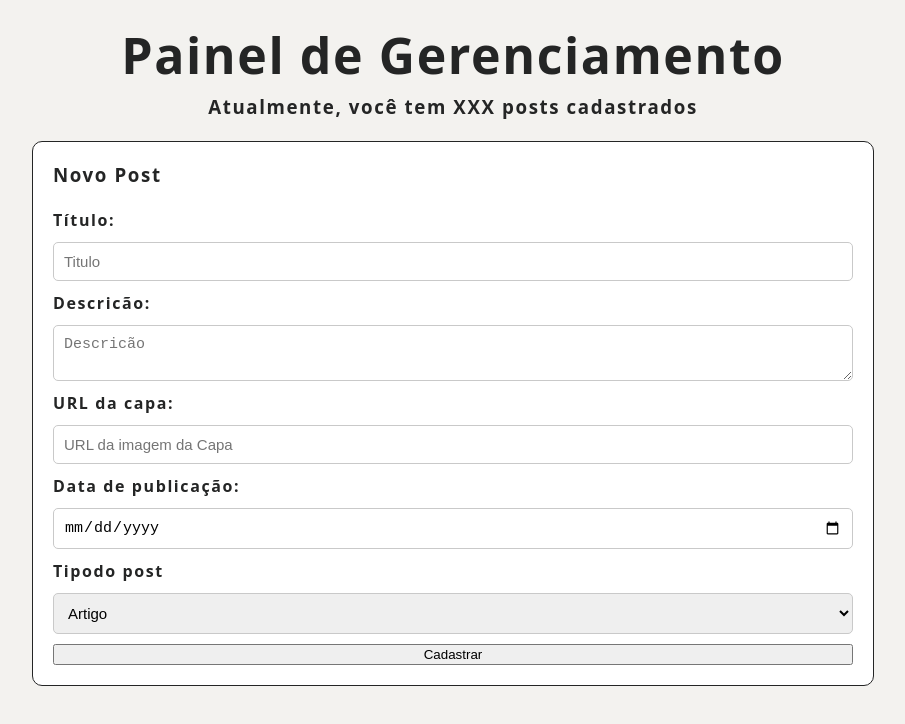
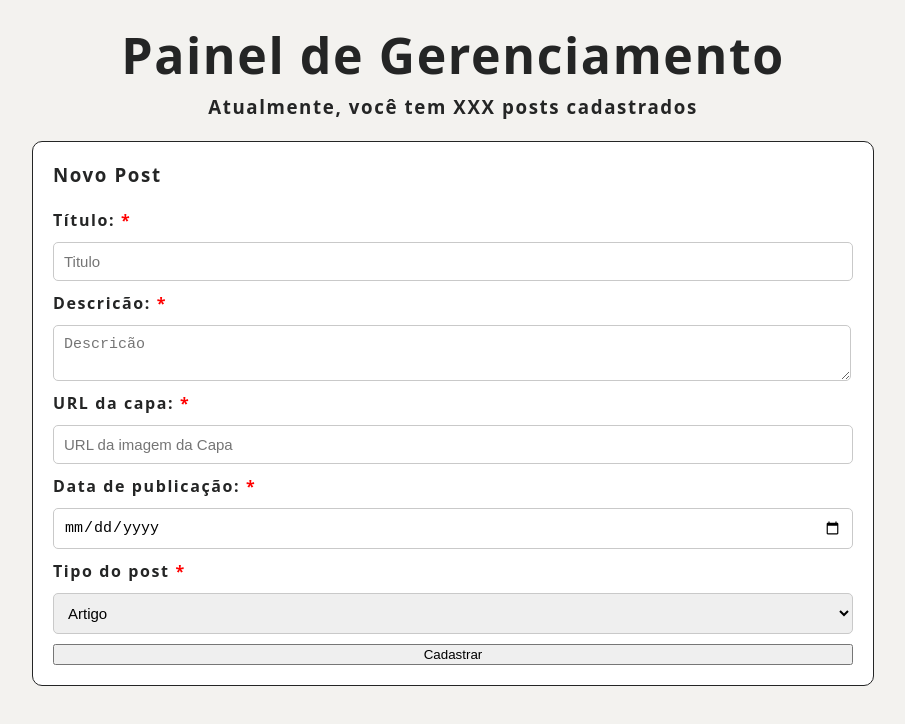
Before and after one commit to alexritzmann/Curso-FuturoDev-FrontEnd, a React (Vite) app in the folder Trello/M02S09/meu-app-react/: page / in a window 1280 px wide. Shown: the top 724 px of the page, without its empty margins (187-1092 px from the left). Built offline with nearby package versions, Linux system fonts and the light colour scheme.

Commit message:
M02S09 Ex5

```diff
--- a/Trello/M02S09/meu-app-react/package.json
+++ b/Trello/M02S09/meu-app-react/package.json
@@ -11,7 +11,8 @@
   },
   "dependencies": {
     "react": "^19.1.0",
-    "react-dom": "^19.1.0"
+    "react-dom": "^19.1.0",
+    "react-toastify": "^11.0.5"
   },
   "devDependencies": {
     "@eslint/js": "^9.30.1",
--- a/Trello/M02S09/meu-app-react/src/components/form/Form.css
+++ b/Trello/M02S09/meu-app-react/src/components/form/Form.css
@@ -33,7 +33,6 @@
 .container-form > form > input:hover{
     border: #242525 1px solid;
     border-radius: 5px;
-    padding: 11px;
     font-size: 15px;
     font-weight: 500;
 }
@@ -44,12 +43,15 @@
     padding: 10px;
     font-size: 15px;
     font-weight: 500;
+    max-width: 97%;
+    min-width: 97%;
+    max-height: 150px;
+    min-height: 25px;
 }
 
 .container-form > form > textarea:hover{
     border: #242525 1px solid;
     border-radius: 5px;
-    padding: 11px;
     font-size: 15px;
     font-weight: 500;
 }
@@ -65,7 +67,6 @@
 .container-form > form > select:hover{
     border: #242525 1px solid;
     border-radius: 5px;
-    padding: 11px;
     font-size: 15px;
     font-weight: 500;
 }
@@ -77,7 +78,21 @@
 }
 
 .container-form > form > select > option:hover{
-    padding: 11px;
     font-size: 15px;
     font-weight: 500;
 }
+
+.required-field::after {
+  content: " *";
+  color: red;
+}
+
+.input-error {
+  border: 1px solid #ff6b6b;
+}
+
+.error-message {
+  color: #ff6b6b;
+  font-size: 0.85rem;
+  margin-top: 4px;
+}
--- a/Trello/M02S09/meu-app-react/src/components/form/Form.jsx
+++ b/Trello/M02S09/meu-app-react/src/components/form/Form.jsx
@@ -1,6 +1,7 @@
 
 
 import { useState } from 'react'
+import { ToastContainer, toast } from "react-toastify";
 import './Form.css'
 
 function Form(){
@@ -9,16 +10,39 @@ function Form(){
     const [postDescription, setPostDescription] = useState('')
     const [postURLCover, setPostURLCover] = useState('')
     const [postDate, setPostDate] = useState('')
-    const [postType, setPostType] = useState('')
+    const [postCategory, setPostCategory] = useState('')
+
 
     function savePost(event){
         event.preventDefault()
+
+
+        if(!postTitle || !postDescription || !postURLCover || !postDate || !postCategory){
+            toast.error('Preencha todos os campos!')
+            return
+        }
+
+        if(!postURLCover.startsWith('http') && !postURLCover.startsWith('https')) {
+            toast.error('A URL deve começar com http ou https')
+            return
+        }
+
+        const today = new Date();
+        today.setHours(0, 0, 0, 0);
+        const selectedDate = new Date(postDate);
+
+        if(selectedDate < today) {
+            toast.info('Não é possível selecionar uma data passada!');
+            return;
+        }
+
+
         alert('Post cadastrado com sucesso!')
         setPostTitle('')
         setPostDescription('')
         setPostURLCover('')
         setPostDate('')
-        setPostType('')
+        setPostCategory('')
     }
 
     return (
@@ -26,20 +50,20 @@ function Form(){
         <div className='container-form'>
             <h3>Novo Post</h3>
             <form className='form' onSubmit={savePost}>
-                <label htmlFor='postTitle'>Título:</label>
-                <input type="text" id="postTitle" placeholder='Titulo' value={postTitle} onChange={(event) => setPostTitle(event.target.value)} />
+                <label className='required-field' htmlFor='postTitle'>Título:</label>
+                <input type="text" id="postTitle" placeholder='Titulo' value={postTitle} onChange={(event) => setPostTitle(event.target.value)} required/>
 
-                <label htmlFor='postDescription'>Descricão:</label>
-                <textarea id="postDescription" placeholder='Descricão' value={postDescription} onChange={(event) => setPostDescription(event.target.value)} />
+                <label className='required-field' htmlFor='postDescription'>Descricão:</label>
+                <textarea id="postDescription" placeholder='Descricão' value={postDescription} onChange={(event) => setPostDescription(event.target.value)} required/>
 
-                <label htmlFor='postURLCover'>URL da capa:</label>
-                <input type="text" id="postURLCover" placeholder='URL da imagem da Capa' value={postURLCover} onChange={(event) => setPostURLCover(event.target.value)} />
+                <label className='required-field' htmlFor='postURLCover'>URL da capa:</label>
+                <input type="text" id="postURLCover" placeholder='URL da imagem da Capa' value={postURLCover} onChange={(event) => setPostURLCover(event.target.value)} required/>
 
-                <label htmlFor='postDate'>Data de publicação:</label>
-                <input type="date" id="postDate" value={postDate} onChange={(event) => setPostDate(event.target.value)} />
+                <label className='required-field' htmlFor='postDate'>Data de publicação:</label>
+                <input type="date" id="postDate" value={postDate} onChange={(event) => setPostDate(event.target.value)} min={new Date().toISOString().split('T')[0]}required/>
 
-                <label htmlFor='postType'>Tipodo post</label>
-                <select id="postType" value={postType} onChange={(event) => setPostType(event.target.value)}>
+                <label className='required-field' htmlFor='postCategory'>Tipo do post</label>
+                <select id="postCategory" value={postCategory} onChange={(event) => setPostCategory(event.target.value)} required>
                     <option value="Artigo">Artigo</option>
                     <option value="Noticia">Notícia</option>
                     <option value="Tutorial">Tutorial</option>
@@ -48,6 +72,7 @@ function Form(){
 
                 <button type='submit'>Cadastrar</button>
             </form>
+            <ToastContainer />
         </div>
     )
 }
```
Also changed, not shown: 1 other file (tests, documents, lock files or other folders).
